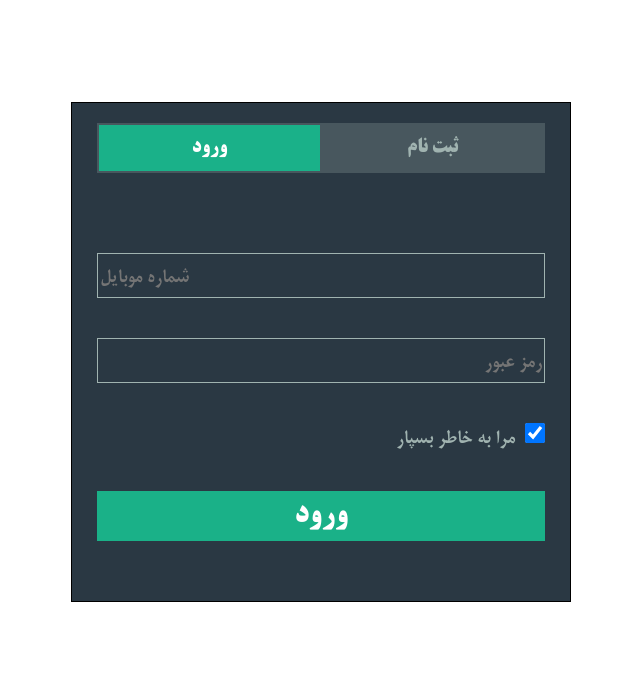
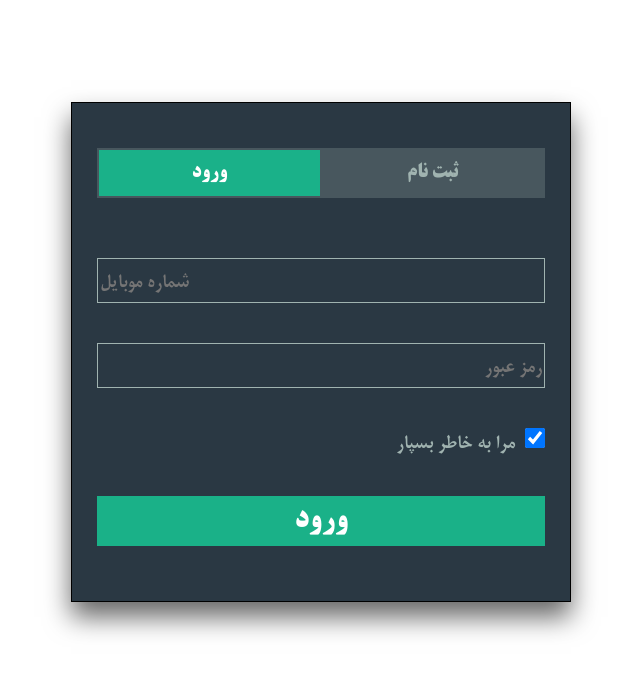
Before and after one commit to Ftm-Zaka02/Messenger-Project, a PHP site: page / in a window 1280 px wide. Shown: the top 674 px of the page, without its empty margins (319-959 px from the left). Run offline with PHP 8.4, Linux system fonts and the light colour scheme.

Commit message:
change style2

```diff
--- a/app.js
+++ b/app.js
@@ -11,9 +11,11 @@ logintab.addEventListener("mouseover", function (e) {
   e.preventDefault();
   signuptab.classList.remove("tab-active");
   logintab.classList.add("tab-active");
+  logintab.style.transition = "all 1s";
 });
 signuptab.addEventListener("mouseleave", function (e) {
   e.preventDefault();
   signuptab.classList.remove("tab-active");
   logintab.classList.add("tab-active");
+  logintab.style.transition = "all 1s";
 });
--- a/style.css
+++ b/style.css
@@ -22,11 +22,12 @@ body {
   margin-right: auto;
   margin-top: 8%;
   background: rgba(19, 35, 47, 0.9);
+  box-shadow: 0 15px 25px rgba(0,0,0,.6);
 }
 .tab-group {
   width: 90%;
   height: 10%;
-  margin: 20px auto 80px;
+  margin: 45px auto 60px;
   padding: 0px;
   background: rgba(160, 179, 176, 0.25);
   color: #a0b3b0;
@@ -82,4 +83,5 @@ a {
 input:focus {
   outline: 0;
   border-color: #1ab188;
+  transition: all 0.3s 0.6s;
 }
```
